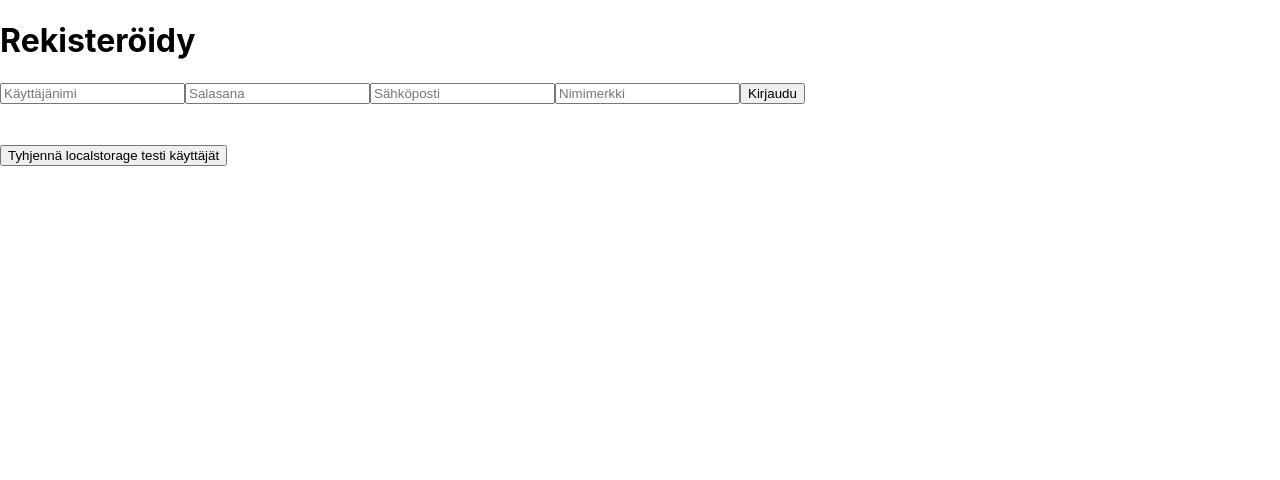
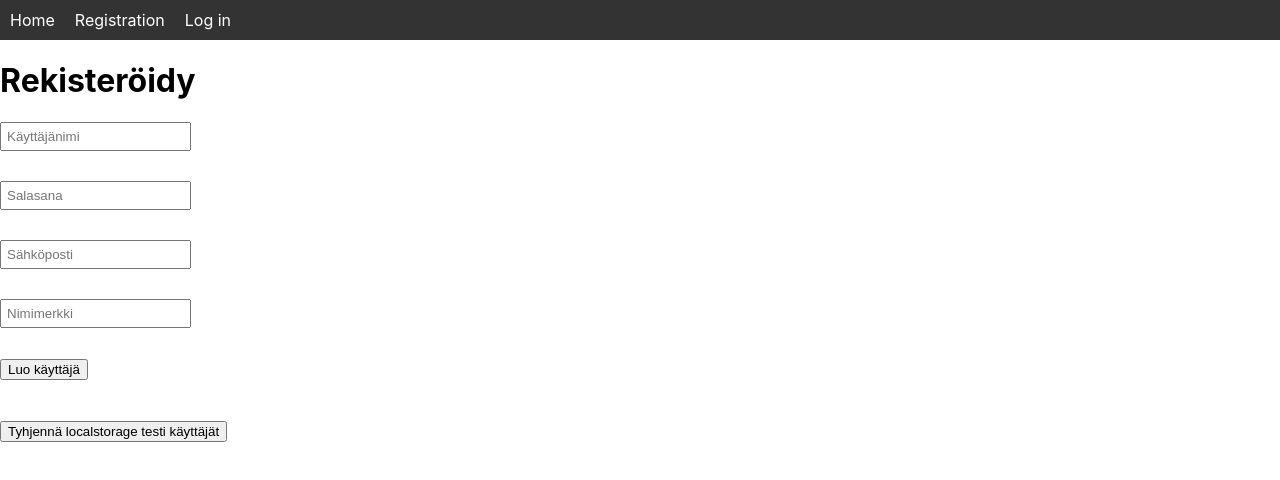
Before and after one commit to vann1/Reseptisovellus, a React (Create React App) app: page /RegisterPage in a window 1280 px wide. Shown: the top 480 px of the page. Built offline with nearby package versions, Linux system fonts and the light colour scheme.

Commit message:
errormessages done

```diff
--- a/src/App.js
+++ b/src/App.js
@@ -2,9 +2,11 @@ import './App.css';
 import {Route, Routes, Link} from "react-router-dom"
 import { RegisterPage } from './RegisterPage';
 import { LoginPage } from './LoginPage';
+import {Navigation} from './navigationComponent';
 function App() {
   return (
     <div>
+      <Navigation/>
       <Routes>
         <Route path="/RegisterPage" element={<RegisterPage></RegisterPage>}></Route>
         <Route path="/LoginPage" element={<LoginPage></LoginPage>}></Route>
--- a/src/LoginForm.js
+++ b/src/LoginForm.js
@@ -1,9 +1,12 @@
 import { useState , useContext} from "react";
+import './styles.css'
 const LoginForm = ({onLogin}) => {
   const [password, setPassword] = useState('');
   const [email, setEmail] = useState('');
+  const [errorMessages, setErrorMessages] = useState('');
   const usersList = JSON.parse(localStorage.getItem('usersList'));
   const handleLogin = () => {
+    setErrorMessages('')
     //Loops usersList and checks if theres such a user that matches
     for(let i = 0; i < usersList.length; i++) {
       if(password === usersList[i].password && email === usersList[i].email) {
@@ -11,6 +14,7 @@ const LoginForm = ({onLogin}) => {
         }
       else {
         console.log("Käyttäjän salasana tai sähköposti väärä")
+        setErrorMessages("Käyttäjän salasana tai sähköposti väärä")
       }
     }
 }
@@ -21,14 +25,18 @@ const LoginForm = ({onLogin}) => {
         placeholder="Sähköposti"
         value={email}
         onChange={(e) => setEmail(e.target.value)}
+        className="regInput"
       />
+      <br></br>
        <input
         type="password"
         placeholder="Salasana"
         value={password}
         onChange={(e) => setPassword(e.target.value)}
+        className="regInput"
       />
-
+      <br></br>
+      {errorMessages && <p className="loginError">{errorMessages}</p>}
       <button onClick={handleLogin}>Kirjaudu</button>
     </div>
   );
--- a/src/RegisterForm.js
+++ b/src/RegisterForm.js
@@ -1,13 +1,15 @@
 import React, { useState } from 'react';
-
+import './styles.css'
 const RegisterForm = ({ onRegister }) => {
   const [username, setUsername] = useState('');
   const [password, setPassword] = useState('');
   const [nick, setNick] = useState('');
   const [email, setEmail] = useState('');
+  const [errorMessages, setErrorMessages] = useState({});
 
   const handleRegister = () => {
     console.clear()
+    setErrorMessages({});
     if(validateAll(username, password, email, nick)){
     onRegister(username, password, email, nick);
     }
@@ -19,6 +21,10 @@ const RegisterForm = ({ onRegister }) => {
   function validatePassword(password) {
     // Check for at least 8 characters
     if (password.length < 8) {
+      setErrorMessages((prevState) => ({
+        ...prevState,
+        password: "Salasanan täytyy olla vähintään 8 merkkiä",
+      }));
       console.log("Salasanan täytyy olla vähintää 8 merkkiä")
       return false;
     }
@@ -26,6 +32,10 @@ const RegisterForm = ({ onRegister }) => {
     // Check for at least one uppercase letter
     let uppercaseRegex = /[A-Z]/;
     if (!uppercaseRegex.test(password)) {
+      setErrorMessages((prevState) => ({
+        ...prevState,
+        password: "Salasanassa täytyy olla vähintään yksi isokirjain",
+      }));
       console.log("Salasanassa täytyy olla vähintään yksi isokirjain")
       return false;
     }
@@ -33,6 +43,10 @@ const RegisterForm = ({ onRegister }) => {
     // Check for at least one number
     var numberRegex = /\d/;
     if (!numberRegex.test(password)) {
+      setErrorMessages((prevState) => ({
+        ...prevState,
+        password: "Salasanassa täytyy olla vähintään yksi numero",
+      }));
       console.log("Salasanassa täytyy olla vähintään yksi numero")
       return false;
     }
@@ -44,6 +58,10 @@ const RegisterForm = ({ onRegister }) => {
   function validateUsername(username) {
     if(username === '') {
       console.log("Käyttäjänimi kenttä tyhjä")
+      setErrorMessages((prevState) => ({
+        ...prevState,
+        username: "Käyttäjänimi kenttä tyhjä",
+      }));
       return false;
     }
     return true;
@@ -51,6 +69,10 @@ const RegisterForm = ({ onRegister }) => {
   function validateNick(nick) {
     if(nick === '') {
       console.log("Nimimerkki kenttä tyhjä")
+      setErrorMessages((prevState) => ({
+        ...prevState,
+        nick: "Nimimerkki kenttä tyhjä",
+      }));
       return false;
     }
     return true;
@@ -63,6 +85,10 @@ const RegisterForm = ({ onRegister }) => {
     var isValid = emailRegex.test(email);
     if(!isValid) {
       console.log("Sähköposti ei ole oikein kirjoitettu")
+      setErrorMessages((prevState) => ({
+        ...prevState,
+        email: "Sähköposti ei ole oikein kirjoitettu",
+      }));
       return false;
     }
     return isValid;
@@ -94,26 +120,43 @@ const RegisterForm = ({ onRegister }) => {
         placeholder="Käyttäjänimi"
         value={username}
         onChange={(e) => setUsername(e.target.value)}
+        className="regInput"
       />
+      {errorMessages.username && (
+        <p className="pError">{errorMessages.username}</p>
+      )}
+            <br></br>
        <input
         type="password"
         placeholder="Salasana"
         value={password}
         onChange={(e) => setPassword(e.target.value)}
+        className="regInput"
       />
+      {errorMessages.password && (
+        <p className="pError">{errorMessages.password}</p>
+      )}
+            <br></br>
       <input
         type="text"
         placeholder="Sähköposti"
         value={email}
         onChange={(e) => setEmail(e.target.value)}
+        className="regInput"
       />
+      {errorMessages.email && <span className="infoText">?</span>}
+    {errorMessages.email && <p className="pError">{errorMessages.email}</p>}
+    <br></br>
       <input
         type="text"
         placeholder="Nimimerkki"
         value={nick}
         onChange={(e) => setNick(e.target.value)}
+        className="regInput"
       />
-      <button onClick={handleRegister}>Kirjaudu</button>
+      {errorMessages.nick && <p className="pError">{errorMessages.nick}</p>}
+      <br></br>
+      <button onClick={handleRegister}>Luo käyttäjä</button>
       <br></br>
       <br></br>
       <br></br>
--- a/src/RegisterPage.js
+++ b/src/RegisterPage.js
@@ -1,15 +1,12 @@
 import React, { useState, useEffect } from 'react';
 import RegisterForm from './RegisterForm';
-import { useNavigate } from 'react-router-dom';
 
 const RegisterPage = () => {
-  const navigate = useNavigate();
   let initialUsersList = [];
   if(localStorage.getItem('usersList') !== null) {
      initialUsersList = JSON.parse(localStorage.getItem('usersList')) || []; // for testing login
   }
   const [usersList, setUsersList] = useState(initialUsersList);
-  console.log(usersList)
   useEffect(() => {
     // Tallenna usersList localStorageen aina kun se muuttuu
     localStorage.setItem('usersList', JSON.stringify(usersList));
@@ -19,7 +16,6 @@ const RegisterPage = () => {
         ...prevUsersList,
         { username, password, email, nick }
       ]);
-      setTimeout(()=> navigate('/LoginPage'), 0)
   };
 
   return (
--- /dev/null
+++ b/src/navigationComponent.js
@@ -0,0 +1,22 @@
+import React from 'react';
+import { BrowserRouter as Router, Route, Link } from 'react-router-dom';
+import './styles.css'
+
+const Navigation = () => (
+    <nav className="navigation">
+      <ul className="navigation-list">
+        <li className="navigation-item">
+          <Link to="/" className="navigation-link">Home</Link>
+        </li>
+        <li className="navigation-item">
+          <Link to="/RegisterPage" className="navigation-link">Registration</Link>
+        </li>
+        <li className="navigation-item">
+          <Link to="/LoginPage" className="navigation-link">Log in</Link>
+        </li>
+      </ul>
+    </nav>
+  );
+
+
+export  {Navigation};
--- /dev/null
+++ b/src/styles.css
@@ -0,0 +1,76 @@
+.navigation {
+    background-color: #333;
+    padding: 10px;
+  }
+
+  .navigation-list {
+    list-style-type: none;
+    margin: 0;
+    padding: 0;
+  }
+
+  .navigation-item {
+    display: inline;
+    margin-right: 20px;
+  }
+
+  .navigation-link {
+    color: #fff;
+    text-decoration: none;
+  }
+
+  .navigation-link:hover {
+    text-decoration: underline;
+  }
+
+.pError {
+    color :red;
+    font-size: 80%;
+    margin-top:-30px;
+    margin-bottom: -8px;
+
+}
+.regInput {
+    padding: 5px;
+    margin-bottom: 30px;
+}
+.infoText {
+    display: inline-block;
+    width: 20px;
+    height: 20px;
+    left: 10px;
+    background-color: gray;
+    border-radius: 50%;
+    text-align: center;
+    line-height: 20px;
+    color: white;
+    position: relative;
+    cursor: pointer;
+  }
+
+  .infoText::after {
+    content: "Täytyy olla muotoa xxxxxx@xxxx.xx";
+    position: absolute;
+    top: -30px;
+    left: 50%;
+    transform: translateX(-50%);
+    background-color: rgba(0, 0, 0, 0.7);
+    padding: 5px;
+    border-radius: 5px;
+    color: white;
+    font-size: 12px;
+    white-space: nowrap;
+    opacity: 0;
+    pointer-events: none;
+    transition: opacity 0.3s ease;
+  }
+
+  .infoText:hover::after {
+    opacity: 1;
+  }
+  .loginError {
+    color :red;
+    font-size: 80%;
+    margin-top:-30px;
+    margin-bottom: 13px;
+  }
```
